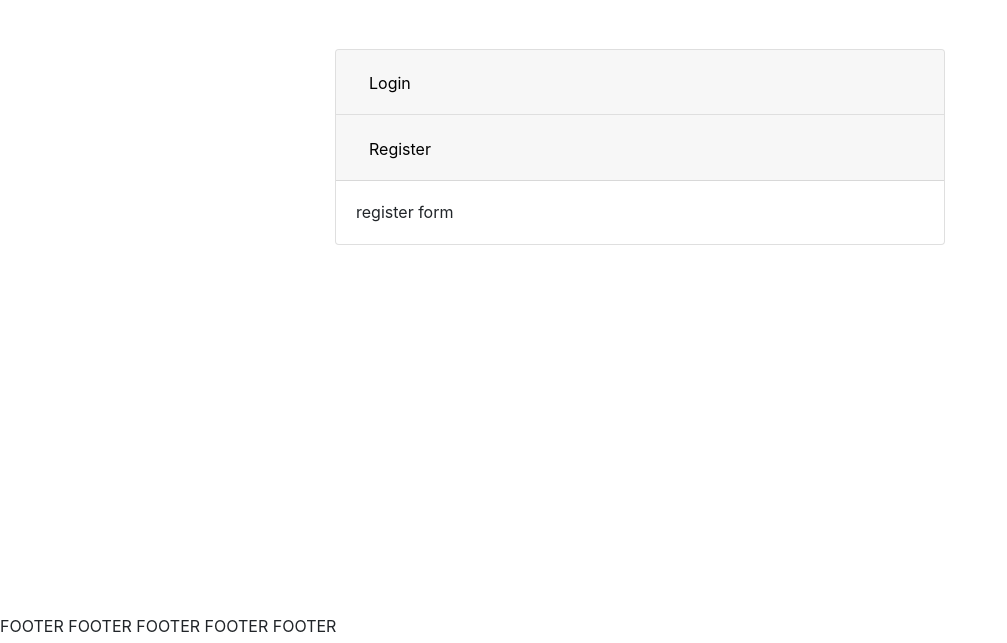
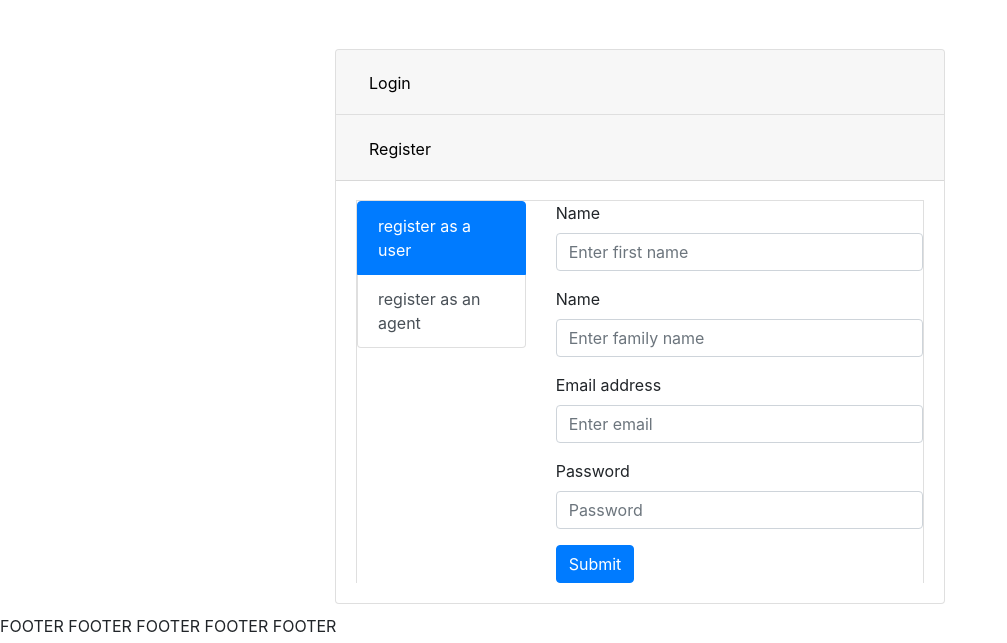
Before and after one commit to TijsM/realEstate, a PHP site: page /login-register.php in a window 1280 px wide, after a click on "Register". Shown: the part 157-800 px from the top of the page, without its empty margins (0-1007 px from the left). Run offline with PHP 8.4, Linux system fonts and the light colour scheme.

Commit message:
added register ui for user and agent

```diff
--- a/data.json
+++ b/data.json
@@ -3,9 +3,9 @@
         "sdlkfjdslnmsdf": {
             "id": "sdlkfjdslnmsdf",
             "name": "Tijs",
-            "password": "password",
             "lastName": "Martens",
-            "email": "tijs.martens@gmail.com"
+            "email": "tijs.martens@gmail.com",
+            "password": "password"
         }
     },
     "agents": {
--- a/login-register.php
+++ b/login-register.php
@@ -17,11 +17,11 @@ require_once(__DIR__ . '/components/top.php');
             <div class="card-body">
                 <form method="POST" id="loginForm">
                     <div class="form-group">
-                        <label for="txtEmail">Email address</label>
+                        <label for="txtLoginEmail">Email address</label>
                         <input type="text" class="form-control" id="txtLoginEmail" name="email" placeholder="Enter email">
                     </div>
                     <div class="form-group">
-                        <label for="password">Password</label>
+                        <label for="txtLoginPassword">Password</label>
                         <input type="password" class="form-control" id="txtLoginPassword" name='password' placeholder="Password">
                     </div>
                     <button type="button" class="btn btn-primary" id="loginSubmit">Submit</button>
@@ -39,7 +39,73 @@ require_once(__DIR__ . '/components/top.php');
         </div>
         <div id="collapseTwo" class="collapse" aria-labelledby="headingTwo" data-parent="#accordionExample">
             <div class="card-body">
-                register form
+
+                <div class="accordion" id="accordionExample">
+                    <div class="card">
+                        <div class="row">
+                            <div class="col-4">
+                                <div class="list-group " id="list-tab" role="tablist">
+                                    <a class="list-group-item list-group-item-action active" id="list-home-list" data-toggle="list" href="#list-home" role="tab" aria-controls="home">register as a user</a>
+                                    <a class="list-group-item list-group-item-action" id="list-profile-list" data-toggle="list" href="#list-profile" role="tab" aria-controls="profile">register as an agent</a>
+
+                                </div>
+                            </div>
+                            <div class="col-8">
+                                <div class="tab-content" id="nav-tabContent">
+                                    <div class="tab-pane fade show active" id="list-home" role="tabpanel" aria-labelledby="list-home-list">
+                                        <form method="POST" id="loginForm">
+                                            <div class="form-group">
+                                                <label for="txtRegisterUserName">Name</label>
+                                                <input type="text" class="form-control" id="txtRegisterUserName" name="name" placeholder="Enter first name">
+                                            </div>
+                                            <div class="form-group">
+                                                <label for="txtRegisterUserFamilyName">Name</label>
+                                                <input type="text" class="form-control" id="txtRegisterUserFamilyName" name="familyName" placeholder="Enter family name">
+                                            </div>
+                                            <div class="form-group">
+                                                <label for="txtRegisterUserEmail">Email address</label>
+                                                <input type="text" class="form-control" id="txtRegisterUserEmail" name="email" placeholder="Enter email">
+                                            </div>
+                                            <div class="form-group">
+                                                <label for="txtRegisterUserPassword">Password</label>
+                                                <input type="password" class="form-control" id="txtRegisterUserPassword" name='password' placeholder="Password">
+                                            </div>
+                                            <button type="button" class="btn btn-primary" id="loginSubmit">Submit</button>
+                                        </form>
+                                    </div>
+                                    <div class="tab-pane fade" id="list-profile" role="tabpanel" aria-labelledby="list-profile-list">
+                                        <form method="POST" id="loginForm">
+                                            <div class="form-group">
+                                                <label for="txtRegisterAgentName">Name</label>
+                                                <input type="text" class="form-control" id="txtRegisterAgentName" name="name" placeholder="Enter first name">
+                                            </div>
+                                            <div class="form-group">
+                                                <label for="txtRegisterAgentFamilyName">Name</label>
+                                                <input type="text" class="form-control" id="txtRegisterAgentFamilyName" name="familyName" placeholder="Enter family name">
+                                            </div>
+                                            <div class="form-group">
+                                                <label for="txtRegisterAgentEmail">Email address</label>
+                                                <input type="text" class="form-control" id="txtRegisterAgentEmail" name="email" placeholder="Enter email">
+                                            </div>
+                                            <div class="form-group">
+                                                <label for="txtRegisterAgentPhone">phone number</label>
+                                                <input type="password" class="form-control" id="txtRegisterAgentPhone" name='phoneNumber' placeholder="phone number">
+                                            </div>
+                                            <div class="form-group">
+                                                <label for="txtRegisterAgentPassword">Password</label>
+                                                <input type="password" class="form-control" id="txtRegisterAgentPassword" name='password' placeholder="Password">
+                                            </div>
+
+                                            <button type="button" class="btn btn-primary" id="loginSubmit">Submit</button>
+                                        </form>
+                                    </div>
+
+                                </div>
+                            </div>
+                        </div>
+
+                    </div>
+                </div>
             </div>
         </div>
     </div>
@@ -48,7 +114,6 @@ require_once(__DIR__ . '/components/top.php');
 
 
 
-
 <?php
 require_once(__DIR__ . '/components/bottom.php');
 ?>
```
Also changed, not shown: api/api-register-user.php (added, +7 -0 lines), app.css (+0 -9 lines).
